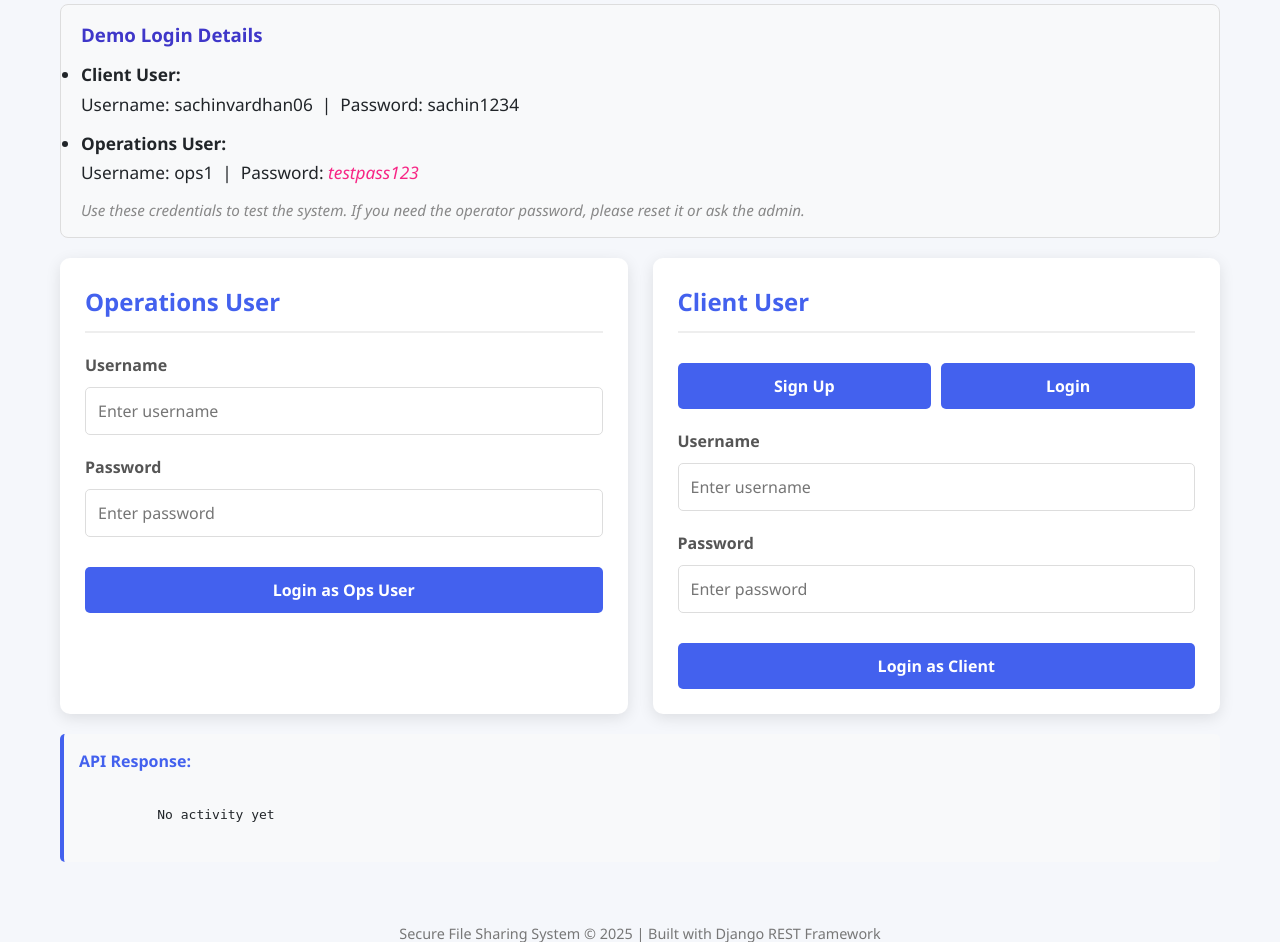
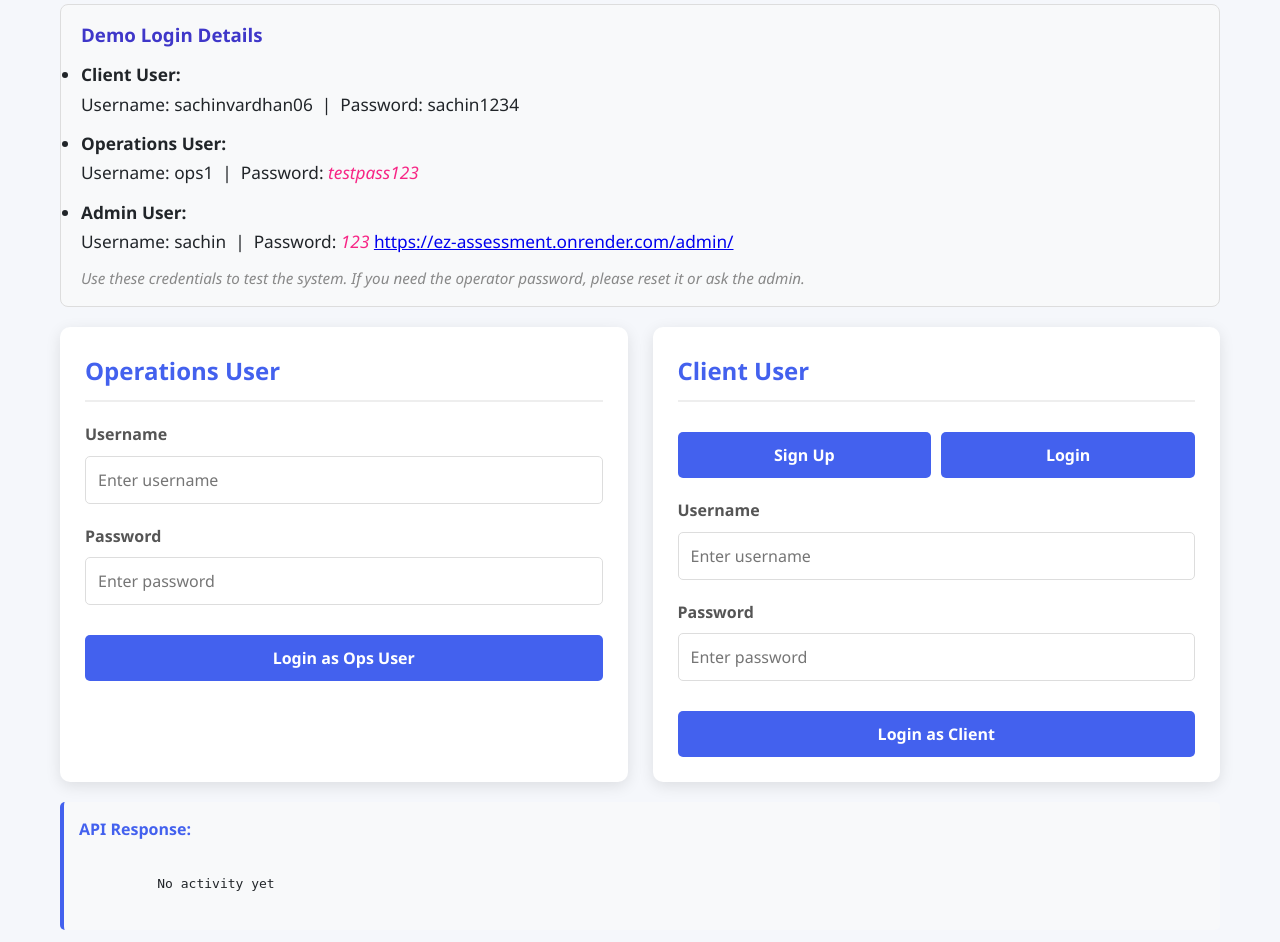
Before and after one commit to SachinVardhan06/EZ_ASSESSMENT, a Django app: template api/templates/frontend.html in a window 1280 px wide. Shown: the part 246-1188 px from the top of the page. Run offline with Django 5.2, Linux system fonts and the light colour scheme; the template is opened without the code that fills it, so the values that code supplies are empty.

Commit message:
EZ - COMPLETED

```diff
--- a/api/templates/frontend.html
+++ b/api/templates/frontend.html
@@ -211,6 +211,14 @@
             <strong>Operations User:</strong> <br />
             Username: <code>ops1</code> &nbsp;|&nbsp; Password:
             <em style="color: #f72585">testpass123</em>
+          </li>
+          <li style="margin-top: 10px">
+            <strong>Admin User:</strong> <br />
+            Username: <code>sachin</code> &nbsp;|&nbsp; Password:
+            <em style="color: #f72585">123</em>
+            <a href="http://127.0.0.1:8000/admin/" target="_blank"
+              >https://ez-assessment.onrender.com/admin/</a
+            >
           </li>
         </ul>
         <div style="font-size: 0.95rem; color: #888; margin-top: 10px">
```
